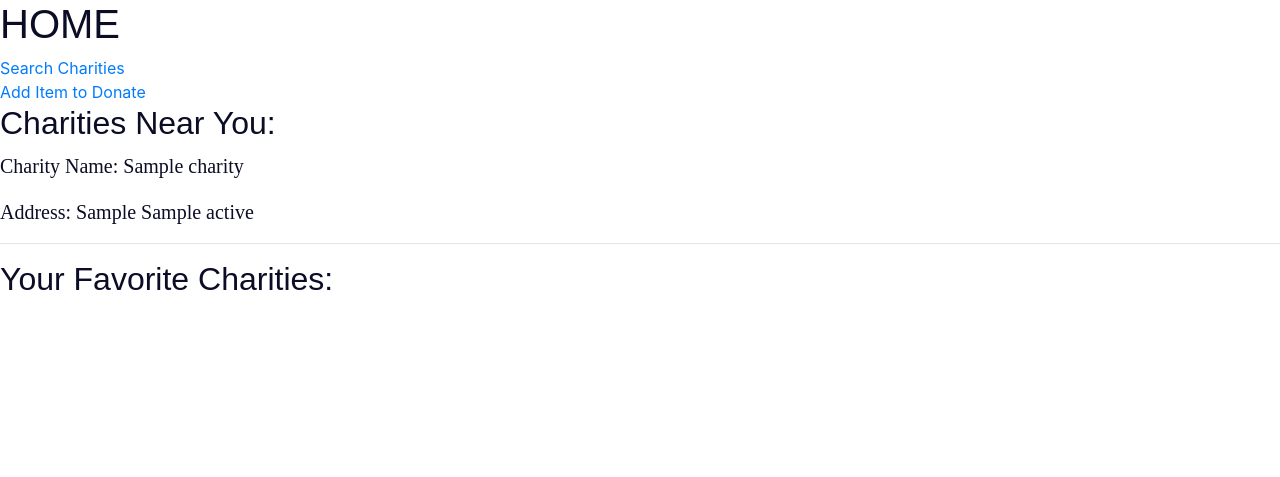
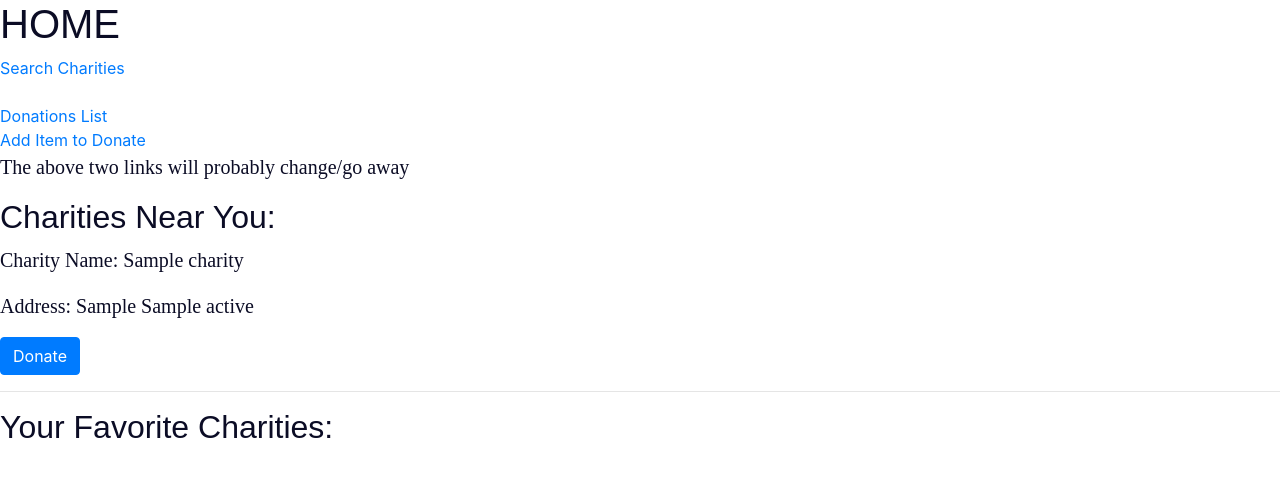
Before and after one commit to ravenusmc/capstone, a PHP site: page /charity in a window 1280 px wide. Shown: the part 83-560 px from the top of the page. Run offline with PHP 8.4, Linux system fonts and the light colour scheme; the visitor is signed in with stand-in values (Sample User, id 1); tables that the repository leaves empty or names only in its code hold one stand-in row (values such as "Sample post"); some libraries are stand-ins or nearby versions; some web fonts are replaced.

Commit message:
added donations form and code to submit to donations table

```diff
--- a/charity/home.php
+++ b/charity/home.php
@@ -13,16 +13,25 @@
 
 <a href="?action=search_charities">Search Charities</a>
 <br>
+<br>
+<a href="?action=select_charity_form">Donations List</a>
+<br>
+
 <a href="?action=add_item_form">Add Item to Donate</a>
+<p>The above two links will probably change/go away</p>
 
 <h2>Charities Near You:</h2>
-
 
 <?php foreach ($all_charities as $charity): ?>
   <p>Charity Name: <?php echo $charity['name']; ?></p>
   <p>Address: <?php echo $charity['street'] . ' ' . $charity['town'] . ' ' . $charity['state']; ?></p>
+  <form method="post">
+    <input type="hidden" name="action" value="donate_page_form">
+    <input type="hidden" name="user_id" value="<?php echo $id; ?>">
+    <input type="hidden" name="charity_id" value="<?php echo $charity['charity_id']; ?>">
+    <button type="submit" class="btn btn-primary">Donate</button>
+  </form>
 <?php endforeach; ?>
-
 
 <hr>
 
@@ -33,6 +42,13 @@
   <p>Address: <?php echo $charity['street'] . ' ' . $charity['town'] . ' ' . $charity['state']; ?></p>
   <br>
   <form method="post">
+    <input type="hidden" name="action" value="donate_page_form">
+    <input type="hidden" name="user_id" value="<?php echo $id; ?>">
+    <input type="hidden" name="charity_id" value="<?php echo $charity['charity_id']; ?>">
+    <button type="submit" class="btn btn-primary">Donate</button>
+  </form>
+  <br>
+  <form method="post">
     <input type="hidden" name="action" value="update_favorite_charity">
     <input type="hidden" name="user_id" value="<?php echo $id; ?>">
     <input type="hidden" name="charity_id" value="<?php echo $charity['charity_id']; ?>">
--- a/charity/index.php
+++ b/charity/index.php
@@ -118,6 +118,29 @@
 
       include('charity_by_zip.php');
       break;
+    //This action will take the user to the donation page
+    case 'donate_page_form':
+      $charity_id = filter_input(INPUT_POST, 'charity_id');
+      $user_id = filter_input(INPUT_POST, 'user_id');
+
+      include('donate_page_form.php');
+      break;
+    //This action will add donations to a charity once the user submits the form
+    case 'donations_form_submitted':
+      $items_list = filter_input(INPUT_POST, 'items_list');
+      $user_id = filter_input(INPUT_POST, 'user_id');
+      $charity_id = filter_input(INPUT_POST, 'charity_id');
+
+      //Getting the current time to insert into the database.
+      date_default_timezone_set('US/Eastern');
+      $today = date("Y-m-d G:i:s");
+
+      //Adding the data to the donations table.
+      add_donation($user_id, $items_list, $charity_id, $today);
+
+      header('Location: .?action=home');
+      //include('home.php');
+      break;
   }
 
 ?>
--- a/model/charities.php
+++ b/model/charities.php
@@ -104,5 +104,21 @@
     return $charities;
   }
 
+  //This function will add a donation to the donations table
+  function add_donation($user_id, $items_list, $charity_id, $today){
+    global $db;
+    $query = "INSERT INTO donations
+              (user_id, items_list, charity_id, created)
+              VALUES
+              (:user_id, :items_list, :charity_id, :created)";
+    $statement = $db->prepare($query);
+    $statement->bindValue(':user_id', $user_id);
+    $statement->bindValue(':items_list', $items_list);
+    $statement->bindValue(':charity_id', $charity_id);
+    $statement->bindValue(':created', $today);
+    $statement->execute();
+    $statement->closeCursor();
+  }
+
 
 ?>
--- a/sql/code.sql
+++ b/sql/code.sql
@@ -89,7 +89,7 @@ CREATE TABLE donations (
     user_id INT NOT NULL,
     items_list VARCHAR(255) NOT NULL,
     charity_id INT NOT NULL,
-    date DATETIME NOT NULL,
+    created DATETIME NOT NULL,
     CONSTRAINT donationsFKuser_ID
         FOREIGN KEY (user_id) REFERENCES users(user_id),
     CONSTRAINT donationsFKcharities
```
Also changed, not shown: charity/donate_page_form.php (added, +24 -0 lines).
